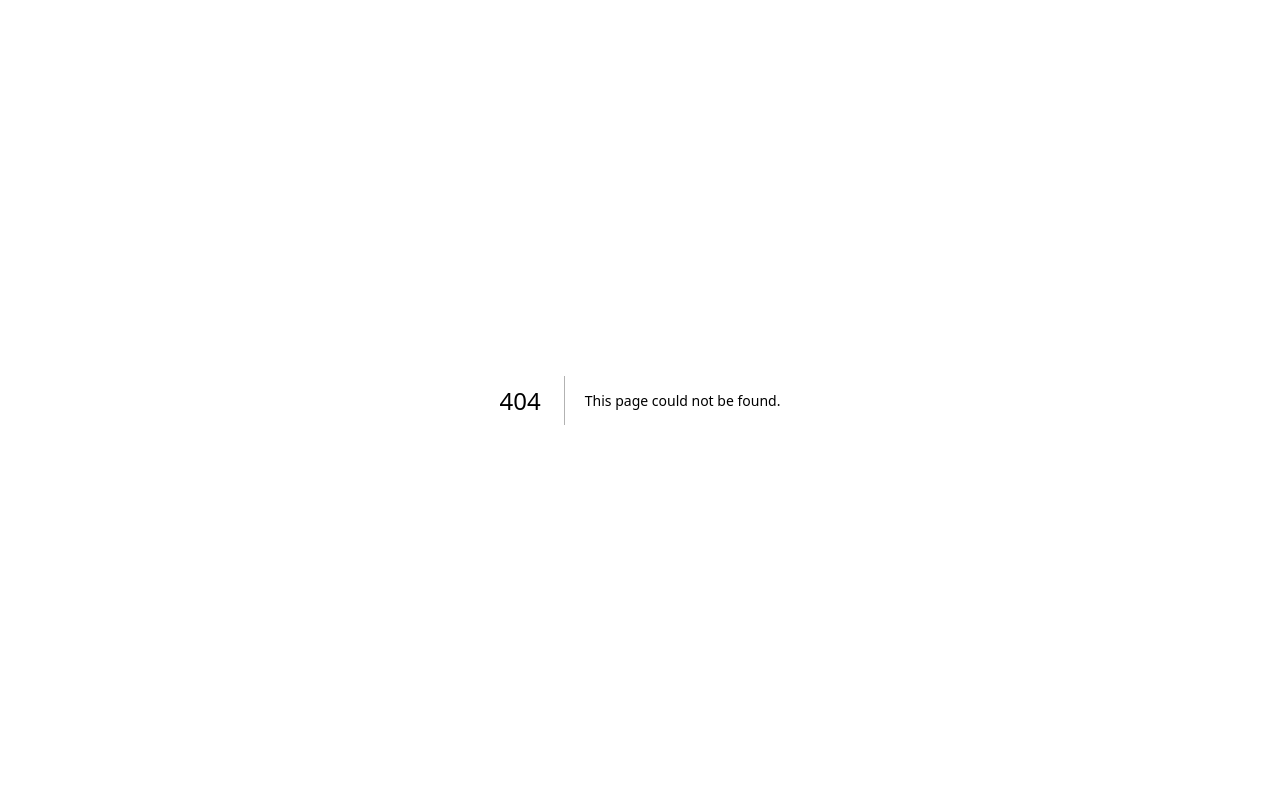
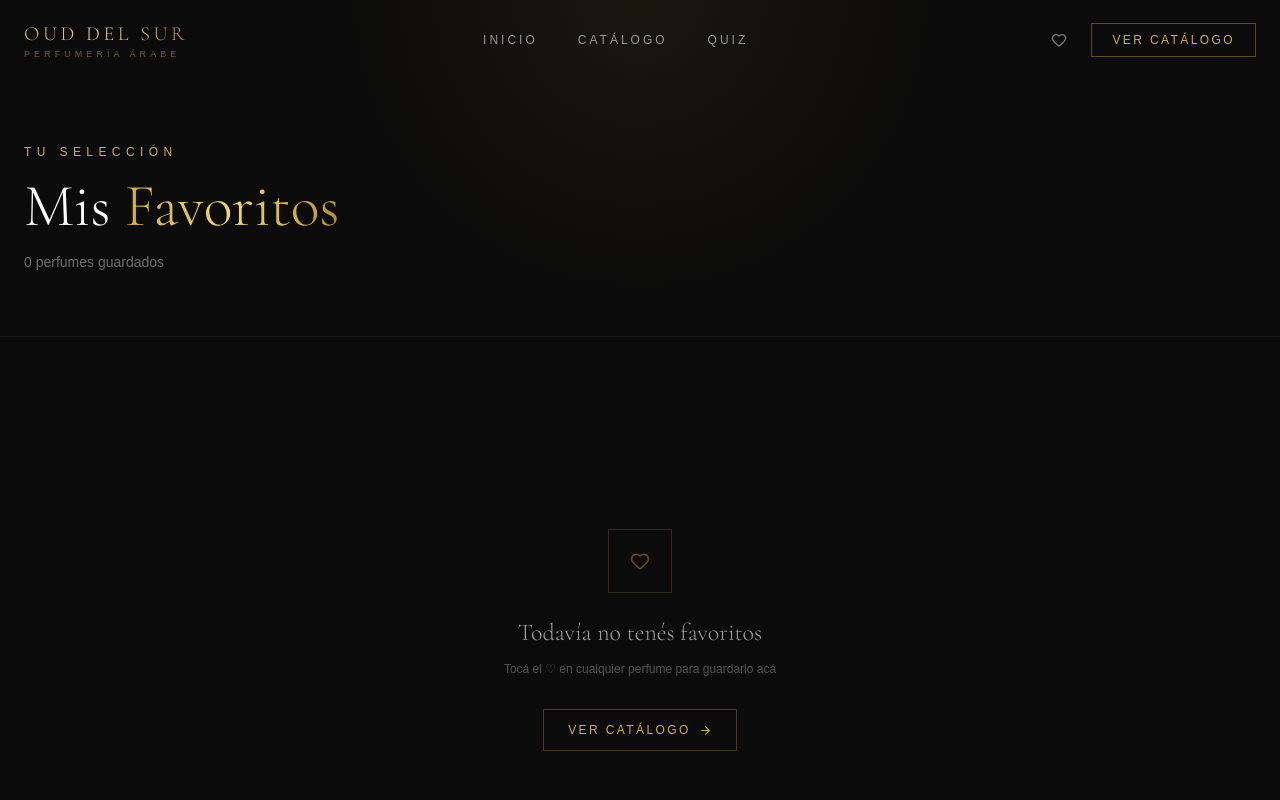
Before and after one commit to francovercellino2006-stack/oud-del-sur, a Next.js app: page /favorites in a window 1280 px wide. Before the commit this address had no page. Shown: the top 800 px of the page. Built offline with nearby package versions, Linux system fonts and the light colour scheme.

Commit message:
feat: add favorites with heart button and favorites page

```diff
--- /dev/null
+++ b/app/favorites/page.tsx
@@ -0,0 +1,92 @@
+"use client";
+
+import { motion } from "framer-motion";
+import Link from "next/link";
+import { Heart, ArrowRight } from "lucide-react";
+import Navbar from "../../components/Navbar";
+import Footer from "../../components/Footer";
+import ProductCard from "../../components/ProductCard";
+import { useFavorites } from "../../hooks/useFavorites";
+import { perfumes } from "../data/perfumes";
+
+export default function FavoritesPage() {
+  const { favorites } = useFavorites();
+  const favPerfumes = perfumes.filter((p) => favorites.includes(p.slug));
+
+  return (
+    <>
+      <Navbar />
+      <main className="min-h-screen bg-[#0B0B0B]">
+
+        {/* Header */}
+        <div className="relative pt-36 pb-16 px-6 border-b border-white/5">
+          <div
+            className="absolute top-0 left-1/2 -translate-x-1/2 w-[600px] h-[300px] pointer-events-none"
+            style={{ background: "radial-gradient(ellipse at 50% 0%, rgba(212,175,55,0.07) 0%, transparent 70%)" }}
+          />
+          <div className="mx-auto max-w-7xl relative z-10">
+            <p className="text-xs tracking-[0.45em] uppercase font-light mb-4"
+              style={{ color: "#D4AF37", fontFamily: "sans-serif" }}>
+              Tu selección
+            </p>
+            <h1 className="text-5xl md:text-6xl font-light text-white mb-4"
+              style={{ fontFamily: "'Cormorant Garamond', serif" }}>
+              Mis{" "}
+              <span style={{
+                background: "linear-gradient(90deg, #D4AF37, #F0D875, #B8941F)",
+                WebkitBackgroundClip: "text",
+                WebkitTextFillColor: "transparent",
+              }}>
+                Favoritos
+              </span>
+            </h1>
+            <p className="text-sm font-light" style={{ color: "rgba(255,255,255,0.4)", fontFamily: "sans-serif" }}>
+              {favPerfumes.length} {favPerfumes.length === 1 ? "perfume guardado" : "perfumes guardados"}
+            </p>
+          </div>
+        </div>
+
+        <div className="mx-auto max-w-7xl px-6 py-16">
+          {favPerfumes.length > 0 ? (
+            <motion.div
+              initial={{ opacity: 0 }}
+              animate={{ opacity: 1 }}
+              className="grid gap-6 md:grid-cols-2 lg:grid-cols-3"
+            >
+              {favPerfumes.map((p, i) => (
+                <ProductCard key={p.slug} perfume={p} index={i} />
+              ))}
+            </motion.div>
+          ) : (
+            <motion.div
+              initial={{ opacity: 0, y: 20 }}
+              animate={{ opacity: 1, y: 0 }}
+              className="flex flex-col items-center justify-center py-32 text-center"
+            >
+              <div className="w-16 h-16 flex items-center justify-center mb-6"
+                style={{ border: "1px solid rgba(212,175,55,0.2)" }}>
+                <Heart size={20} style={{ color: "rgba(212,175,55,0.4)" }} />
+              </div>
+              <p className="text-2xl font-light mb-3"
+                style={{ fontFamily: "'Cormorant Garamond', serif", color: "rgba(255,255,255,0.6)" }}>
+                Todavía no tenés favoritos
+              </p>
+              <p className="text-xs font-light mb-8"
+                style={{ color: "rgba(255,255,255,0.3)", fontFamily: "sans-serif" }}>
+                Tocá el ♡ en cualquier perfume para guardarlo acá
+              </p>
+              <Link href="/catalog"
+                className="flex items-center gap-2 px-6 py-3 text-xs tracking-[0.2em] uppercase font-light transition-all duration-300"
+                style={{ border: "1px solid rgba(212,175,55,0.3)", color: "#D4AF37", fontFamily: "sans-serif" }}
+                onMouseEnter={(e) => { (e.currentTarget as HTMLElement).style.background = "#D4AF37"; (e.currentTarget as HTMLElement).style.color = "#0B0B0B"; }}
+                onMouseLeave={(e) => { (e.currentTarget as HTMLElement).style.background = "transparent"; (e.currentTarget as HTMLElement).style.color = "#D4AF37"; }}>
+                Ver catálogo <ArrowRight size={13} />
+              </Link>
+            </motion.div>
+          )}
+        </div>
+      </main>
+      <Footer />
+    </>
+  );
+}
--- a/components/Navbar.tsx
+++ b/components/Navbar.tsx
@@ -4,11 +4,13 @@
 import { useState, useEffect } from "react";
 import Link from "next/link";
 import { motion, AnimatePresence } from "framer-motion";
-import { Menu, X } from "lucide-react";
+import { Menu, X, Heart } from "lucide-react";
+import { useFavorites } from "../hooks/useFavorites";
 
 export default function Navbar() {
   const [scrolled, setScrolled] = useState(false);
   const [menuOpen, setMenuOpen] = useState(false);
+  const { favorites } = useFavorites();
 
   useEffect(() => {
     const onScroll = () => setScrolled(window.scrollY > 40);
@@ -72,6 +74,20 @@ export default function Navbar() {
 
           {/* CTA button desktop + mobile hamburger */}
           <div className="flex items-center gap-4">
+            <Link href="/favorites" className="relative hidden md:flex items-center justify-center w-8 h-8 transition-colors duration-300"
+              style={{ color: "rgba(255,255,255,0.45)" }}
+              onMouseEnter={(e) => (e.currentTarget.style.color = "#D4AF37")}
+              onMouseLeave={(e) => (e.currentTarget.style.color = "rgba(255,255,255,0.45)")}
+              aria-label="Favoritos">
+              <Heart size={16} />
+              {favorites.length > 0 && (
+                <span className="absolute -top-1 -right-1 flex items-center justify-center w-4 h-4 text-[9px] font-medium rounded-full"
+                  style={{ background: "#D4AF37", color: "#0B0B0B", fontFamily: "sans-serif" }}>
+                  {favorites.length}
+                </span>
+              )}
+            </Link>
+
             <Link
               href="/catalog"
             className="hidden md:inline-flex items-center px-5 py-2 text-xs tracking-[0.2em] uppercase font-light transition-all duration-300 hover:bg-[#D4AF37] hover:text-black"
--- a/components/ProductCard.tsx
+++ b/components/ProductCard.tsx
@@ -2,8 +2,9 @@
 
 import { motion } from "framer-motion";
 import Link from "next/link";
-import { ArrowRight, MessageCircle, Sparkles } from "lucide-react";
+import { ArrowRight, MessageCircle, Sparkles, Heart } from "lucide-react";
 import type { Perfume } from "../app/data/perfumes";
+import { useFavorites } from "../hooks/useFavorites";
 
 const BADGE_STYLES: Record<string, { bg: string; color: string; border: string }> = {
   "Más vendido": { bg: "#D4AF37",              color: "#0B0B0B", border: "transparent" },
@@ -19,6 +20,8 @@ interface ProductCardProps {
 
 export default function ProductCard({ perfume, index = 0 }: ProductCardProps) {
   const badgeStyle = perfume.badge ? BADGE_STYLES[perfume.badge] : null;
+  const { toggle, isFav } = useFavorites();
+  const fav = isFav(perfume.slug);
 
   const waMessage = encodeURIComponent(
     `Hola! Me interesa el perfume *${perfume.name}* (${perfume.brand}) - ${perfume.price}. ¿Tienen stock?`
@@ -42,6 +45,26 @@ export default function ProductCard({ perfume, index = 0 }: ProductCardProps) {
         boxShadow: "0 20px 60px rgba(0,0,0,0.8), 0 0 0 1px rgba(212,175,55,0.12)",
       }}
     >
+      {/* Favorite button */}
+      <button
+        onClick={() => toggle(perfume.slug)}
+        className="absolute top-3 right-3 z-20 flex items-center justify-center w-8 h-8 transition-all duration-300"
+        style={{
+          background: fav ? "rgba(212,175,55,0.15)" : "rgba(0,0,0,0.4)",
+          border: `1px solid ${fav ? "rgba(212,175,55,0.5)" : "rgba(255,255,255,0.1)"}`,
+          backdropFilter: "blur(8px)",
+        }}
+        aria-label={fav ? "Quitar de favoritos" : "Agregar a favoritos"}
+      >
+        <Heart
+          size={13}
+          style={{
+            color: fav ? "#D4AF37" : "rgba(255,255,255,0.4)",
+            fill: fav ? "#D4AF37" : "none",
+          }}
+        />
+      </button>
+
       {/* Badge */}
       {perfume.badge && badgeStyle && (
         <div className="absolute top-3 left-3 z-20">
--- /dev/null
+++ b/hooks/useFavorites.ts
@@ -0,0 +1,28 @@
+"use client";
+
+import { useState, useEffect } from "react";
+
+const KEY = "oud_favorites";
+
+export function useFavorites() {
+  const [favorites, setFavorites] = useState<string[]>([]);
+
+  useEffect(() => {
+    try {
+      const stored = localStorage.getItem(KEY);
+      if (stored) setFavorites(JSON.parse(stored));
+    } catch {}
+  }, []);
+
+  const toggle = (slug: string) => {
+    setFavorites((prev) => {
+      const next = prev.includes(slug) ? prev.filter((s) => s !== slug) : [...prev, slug];
+      localStorage.setItem(KEY, JSON.stringify(next));
+      return next;
+    });
+  };
+
+  const isFav = (slug: string) => favorites.includes(slug);
+
+  return { favorites, toggle, isFav };
+}
```
